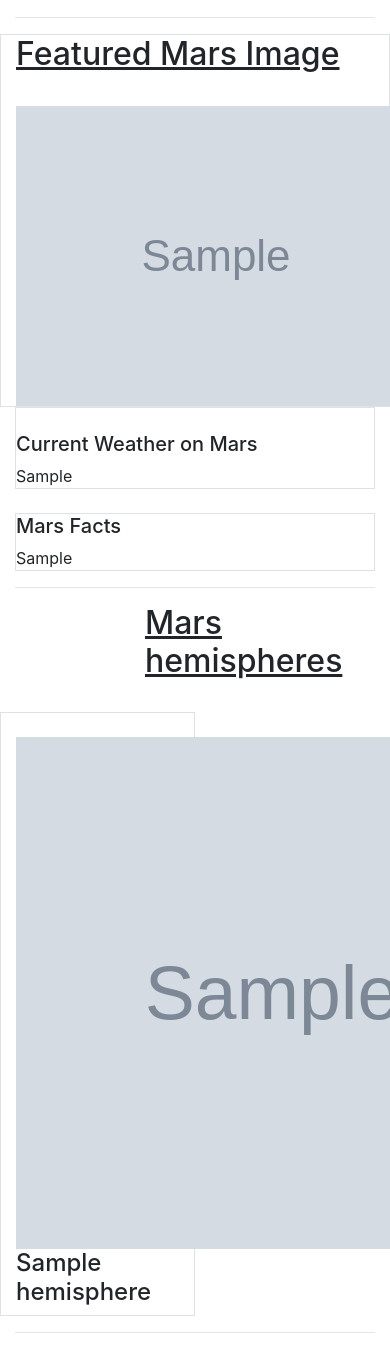
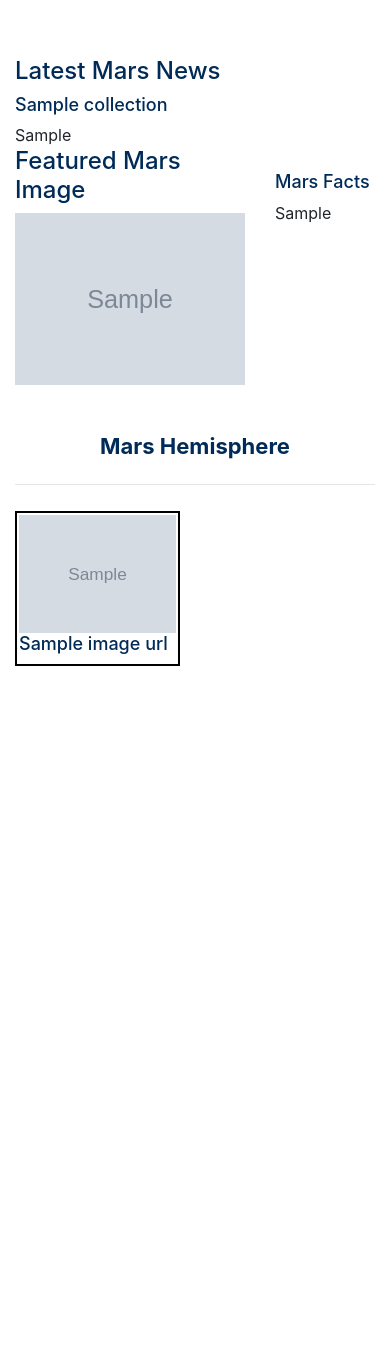
Before and after one commit to LaurenPrins/web-scraping-challenge, a Flask app: page / in a window 390 px wide; the page is wider, and only the part inside the window is pictured. Shown: the part 363-1712 px from the top of that part. After the commit the page ends 1029 px from the top of that part, so only its background shows below. Run offline with Flask 2, Linux system fonts and the light colour scheme; grey boxes marked "Sample" are stand-in pictures; a database or web service that is not in the repository returns one stand-in record (values such as "Sample title"); parts of the project's set-up code (start-up, migrations or seed data) failed here and were passed over; some libraries are stand-ins or nearby versions.

Commit message:
links working

```diff
--- a/Mission_to_Mars/app.py
+++ b/Mission_to_Mars/app.py
@@ -5,29 +5,27 @@ import scrape_mars
 # Create an instance of Flask
 app = Flask(__name__)
 
-
 # Use flask_pymongo to set up mongo connection
-app.config["MONGO_URI"] = "mongodb://localhost:27017/mars_app"
-mongo = PyMongo(app)
+mongo = PyMongo(app, uri="mongodb://localhost:27017/mars_db")
 
 # Route to render index.html template using data from Mongo
 @app.route("/")
 def index():
 
-    # Find one record of data from the mongo database
-    mars_dict = mongo.db.mars_dict.find_one()
-    # Return template and data
-    return render_template("index.html", mars=mars_dict)
+    mars_data = mongo.db.mars_dict.collection.find_one()
+    return render_template("index.html", mars=mars_data)
 
 
 @app.route("/scrape")
 def scrape():
 
-    mars_dict = mongo.db.mars_dict
-    mars_data = scrape_mars.scrape()
-    # Update the Mongo database using update and upsert=True
-    mars_dict.update({}, mars_data, upsert=True)
-    return redirect("/", code=302)
+    #run scape function:
+    mars_dict=scrape_mars.scrape_info()
+
+    #update mongo database:
+    mongo.db.mars_dict.collection.update({}, mars_dict, upsert=True)
+
+    return redirect("/")
 
 if __name__ == "__main__":
     app.run(debug=True)
--- a/Mission_to_Mars/scrape_mars.py
+++ b/Mission_to_Mars/scrape_mars.py
@@ -1,86 +1,81 @@
 import pandas as pd
 import pymongo
-import requests
+import time
 from bs4 import BeautifulSoup as bs
 from splinter import Browser
 
 
 def init_browser():
-    executable_path = {'executable_path': 'chromedriver.exe'}
-    browser = Browser('chrome', **executable_path, headless=False)
-    return browser
+    executable_path = {'executable_path': 'C:/Users/choli/web-scraping-challenge/Mission_to_Mars/chromedriver.exe'}
+    return Browser('chrome', **executable_path, headless=False)
 
-def scrape():
+def scrape_info():
     browser = init_browser()
     mars_dict = {}
 
-#MARS NEWS
-news_url= 'https://mars.nasa.gov/news/'
-browser.visit(news_url)
-html=browser.html
-news_soup = bs(html, 'html.parser')
+    #MARS NEWS
+    news_url= 'https://mars.nasa.gov/news/'
+    browser.visit(news_url)
+    html=browser.html
+    news_soup = bs(html, 'html.parser')
+    news_title = news_soup.find_all('div', class_='content_title')[0].text
+    news_p = news_soup.find_all('div', class_='article_teaser_body')[0].text
 
-news_title = news_soup.find_all('div', class_='content_title')[0].text
-news_p = news_soup.find_all('div', class_='article_teaser_body')[0].text
+    #MARS IMAGE
+    image_url= 'https://www.jpl.nasa.gov/spaceimages/?search=&category=Mars'
+    browser.visit(image_url)
+    html=browser.html
+    image_soup = bs(html, 'html.parser')
+    section=image_soup.find('div', class_ = "default floating_text_area ms-layer")
+    featured_image=section.find('footer')
+    featured_image_url = 'https://www.jpl.nasa.gov' + featured_image.find('a')['data-fancybox-href']
 
-#MARS IMAGE
-image_url= 'https://www.jpl.nasa.gov/spaceimages/?search=&category=Mars'
-browser.visit(image_url)
-html=browser.html
-image_soup = bs(html, 'html.parser')
+    # MARS FACTS
+    facts_url = "https://space-facts.com/mars/"
+    tables = pd.read_html(facts_url)
+    facts_table = tables[0]
+    facts_table.columns = ['Description', 'Mars']
+    facts_table.set_index('Description')
+    html_table = facts_table.to_html()
+    html_table = html_table.replace('\n', '')
 
-section=image_soup.find('div', class_ = "default floating_text_area ms-layer")
-featured_image=section.find('footer')
-featured_image_url = 'https://www.jpl.nasa.gov' + featured_image.find('a')['data-fancybox-href']
+    #MARS HEMISPHERES
+    home_url='https://astrogeology.usgs.gov/search/results?q=hemisphere+enhanced&k1=target&v1=Mars'
+    browser.visit(home_url)
+    html=browser.html
+    home_soup=bs(html, 'html.parser')
 
-#MARS FACTS
-facts_url = "https://space-facts.com/mars/"
-tables = pd.read_html(facts_url)
-facts_df = tables[2]
-facts_df.columns = ["Description", "Mars"]
-facts_df.set_index('Description')
-html_facts=facts_df.to_html()
-html_facts=html_facts.replace('\n', '')
+    base_url = 'https://astrogeology.usgs.gov/'
+    page_list = home_soup.find_all('div', class_ = 'item')
+    links = []
+    hemisphere_image_urls = []
 
-#MARS HEMISPHERES
-home_url='https://astrogeology.usgs.gov/search/results?q=hemisphere+enhanced&k1=target&v1=Mars'
-browser.visit(home_url)
-html=browser.html
-home_soup=bs(html, 'html.parser')
+    for page in page_list:
+        href = page.find('a', class_ = 'itemLink product-item')
+        link = base_url + href['href']
+        links.append(link)
 
-base_url = 'https://astrogeology.usgs.gov/'
-page_list = home_soup.find_all('div', class_ = 'item')
-links = []
-hemisphere_image_urls = []
+    time.sleep(1)
 
-for page in page_list:
-    href = page.find('a', class_ = 'itemLink product-item')
-    link = base_url + href['href']
-    links.append(link)
+    for link in links:
+        hemisphere_dict = {}
+        browser.visit(link)
+        html = browser.html
+        page_soup = bs(html, 'lxml')
+        title_block = page_soup.find('div', class_ = 'content')
+        title = title_block.find('h2', class_ = 'title').text
+        hemisphere_dict["title"] = title
+        img_block = page_soup.find('div', class_ = 'downloads')
+        img = img_block.find('a')['href']
+        hemisphere_dict['img_url'] = img
+        hemisphere_image_urls.append(hemisphere_dict)
 
-time.sleep(1)
+    #MARS DICT
+    mars_dict = {
+            "news_title": news_title,
+            "news_p": news_p,
+            "featured_image_url": featured_image_url,
+            "html_table": str(html_table),
+            "hemisphere_image_url": hemisphere_image_urls}
 
-for link in links:
-    hemisphere_dict = {}
-    browser.visit(link)
-    html = browser.html
-    page_soup = bs(html, 'lxml')
-    title_block = page_soup.find('div', class_ = 'content')
-    title = title_block.find('h2', class_ = 'title').text
-    hemisphere_dict["title"] = title
-    img_block = page_soup.find('div', class_ = 'downloads')
-    img = img_block.find('a')['href']
-    hemisphere_dict['img_url'] = img
-    hemisphere_image_urls.append(hemisphere_dict)
-
-#MARS DICT
-mars_dict = {
-        "news_title": news_title,
-        "news_p": news_p,
-        "featured_image_url": featured_image_url,
-        "mars_weather": mars_weather,
-        "fact_table": str(mars_html_table),
-        "hemisphere_images": hemisphere_image_urls
-    }
-
-return mars_dict
+    return mars_dict
--- a/Mission_to_Mars/templates/index.html
+++ b/Mission_to_Mars/templates/index.html
@@ -3,81 +3,144 @@
 
 <head>
     <meta charset="UTF-8">
-  <meta name="viewport" content="width=device-width, initial-scale=1.0">
-  <meta http-equiv="X-UA-Compatible" content="ie=edge">
     <title>Mission to Mars</title>
-  <link rel="stylesheet" href="https://stackpath.bootstrapcdn.com/bootstrap/4.3.1/css/bootstrap.min.css" integrity="sha384-ggOyR0iXCbMQv3Xipma34MD+dH/1fQ784/j6cY/iJTQUOhcWr7x9JvoRxT2MZw1T" crossorigin="anonymous">
-  <script src="https://ajax.googleapis.com/ajax/libs/jquery/3.4.1/jquery.min.js"></script>
-  <script src="https://cdnjs.cloudflare.com/ajax/libs/popper.js/1.14.7/umd/popper.min.js"></script>
-  <script src="https://maxcdn.bootstrapcdn.com/bootstrap/4.3.1/js/bootstrap.min.js"></script>
+    <link rel="stylesheet" href="https://stackpath.bootstrapcdn.com/bootstrap/4.3.1/css/bootstrap.min.css"
+        integrity="sha384-ggOyR0iXCbMQv3Xipma34MD+dH/1fQ784/j6cY/iJTQUOhcWr7x9JvoRxT2MZw1T" crossorigin="anonymous">
 
+    <script src="https://code.jquery.com/jquery-3.3.1.slim.min.js"
+        integrity="sha384-q8i/X+965DzO0rT7abK41JStQIAqVgRVzpbzo5smXKp4YfRvH+8abtTE1Pi6jizo"
+        crossorigin="anonymous"></script>
+    <script src="https://cdnjs.cloudflare.com/ajax/libs/popper.js/1.14.7/umd/popper.min.js"
+        integrity="sha384-UO2eT0CpHqdSJQ6hJty5KVphtPhzWj9WO1clHTMGa3JDZwrnQq4sF86dIHNDz0W1"
+        crossorigin="anonymous"></script>
+    <script src="https://stackpath.bootstrapcdn.com/bootstrap/4.3.1/js/bootstrap.min.js"
+        integrity="sha384-JjSmVgyd0p3pXB1rRibZUAYoIIy6OrQ6VrjIEaFf/nJGzIxFDsf4x0xIM+B07jRM"
+        crossorigin="anonymous"></script>
+
+    <style>
+        h1 {
+            color:   #002a57;
+            font-size: 45px;
+            font-weight: bold;
+            /* font-style: italic; */
+            /* text-align:center; */
+        }
+
+
+        h2 {
+            /* color:lightcyan; */
+            color:   #002a57;
+            font-size: 24px;
+            text-align: left;
+        }
+
+        h3 {
+            color: #002a57;
+            font-size: 18px;
+            /* text-decoration: underline; */
+            /* font-style: italic; */
+            text-align: left;
+        }
+
+        h4 {
+            color: #002a57;
+            font-size: 22px;
+            font-weight: bold;
+            /* text-decoration: underline; */
+            /* font-style: italic; */
+            text-align: center;
+        }
+
+        body {
+            width: 100%;
+            min-height: 100%;
+            background-color: white;
+        }
+        .btn-primary {
+            color: #fff;
+            background-color: #002a57;
+            border-color: #002a57;
+            }
+        .jumbotron {
+            padding: 5rem 4rem;
+            margin-bottom: 5rem;
+            background-image: image-set('1500x500.jpeg');
+            background-color: #d79635;
+            border-radius: .5rem;
+            }
+
+
+        img {
+            width: 100%;
+        }
+
+        .boxborder {
+            /* background: lightgray; */
+            padding: 10px;
+            border: rgb(0, 0, 0) 2px solid;
+        }
+
+        .boxmargin {
+            /* background: lightgray; */
+            padding: 2px;
+            border: rgb(0, 0, 0) 2px solid;
+            margin: 10px 0px 10px 0px;
+        }
+
+        #vpadding {
+            padding: 25% 0;
+            }
+        #scale_id {
+            width: 500px;
+            height: 500px;
+            object-fit: fill;
+}</style>
 </head>
 
-<body>
-  <div class="container">
 
-    <div class="jumbotron text-center border-bottom">
-      <h1 class="font-weight-bold">Mission to Mars</h1>
+<body >
+
+    <div  class="container">
+        <div class="jumbotron text-center">
+            <h1>Mission to Mars</h1>
             <p><a class="btn btn-primary btn-lg" href="../scrape" role="button">Scrape New Data</a></p>
         </div>
-
         <div class="row">
-      <div class="col-md-12">
-        <h2><u>Latest Mars News</u></h2>
+            <div class="col col-12">
+                <h2>Latest Mars News</h2>
+                <h3>{{ mars.news_title }}</h3>
+                {{ mars.news_p }}
             </div>
         </div>
-  </br>
         <div class="row">
-      <div class="col-md-12">
-        <h4>{{mars.news_title}}</h4>
-        <p>{{mars.news_p}}</p>
+            <div class="col col-8">
+                <h2>Featured Mars Image</h2>
+                <img src={{ mars.featured_image_url }} alt="Featured image">
+            </div>
+            <div class="col col-4">
+                <br>
+                <h3>Mars Facts</h3>
+                {{mars.html_table | safe }}
+            </div>
+        </div>
+        <br><br>
+        <div class="row">
+            <div class="col col-12">
+                <h4>Mars Hemisphere</h4>
             </div>
         </div>
         <hr>
         <div class="row">
-      <div class="col-md-8 border">
-        <h2 class=""><u>Featured Mars Image</u></h2>
-        </br>
-        <img src="{{mars.featured_image_url}}" alt="Features Mars Image">
+            {% for image_url in  mars.hemisphere_image_url %}
+            <div class="col col-6">
+                <div class="boxmargin">
+                    <img src={{image_url.img_url}} alt={{image_url.img_url}}>
+                    <h3>{{image_url.title}}</h3>
                 </div>
-      <div class="col-md-4">
-        <div class="border">
-          </br>
-          <h5>Current Weather on Mars</h5>
-          {{mars.mars_weather}}
-        </div>
-        </br>
-        <div class="border">
-          <h5>Mars Facts</h5>
-            {{ mars.fact_table | safe }}
-        </div>
-      </div>
-    </div>
-  <hr>
-    <div class="row">
-      <div class="col-md-8 offset-4">
-        <h2 class="align-items-center"><u>Mars hemispheres</u></h2>
-      </div>
-    </div>
-    </br>
-    <div class="row">
-            {% for hemisphere in mars.hemisphere_images %}
-              <div class="col-6 border">
-              </br>
-                    <div>
-                      <img width="512 px" height="512 px" src="{{ hemisphere.img_url | safe }}">
-                    </div>
-
-                    <div>
-                      <h4> {{ hemisphere.title | safe }} </h4>
-                    </div>
-
             </div>
             {% endfor %}
         </div>
-
-  <hr>
-
+    </div> <!-- End of container -->
 </body>
 
 </html>
```
Also changed, not shown: 2 other files. Lines whose indentation alone changed are shown as unchanged.
